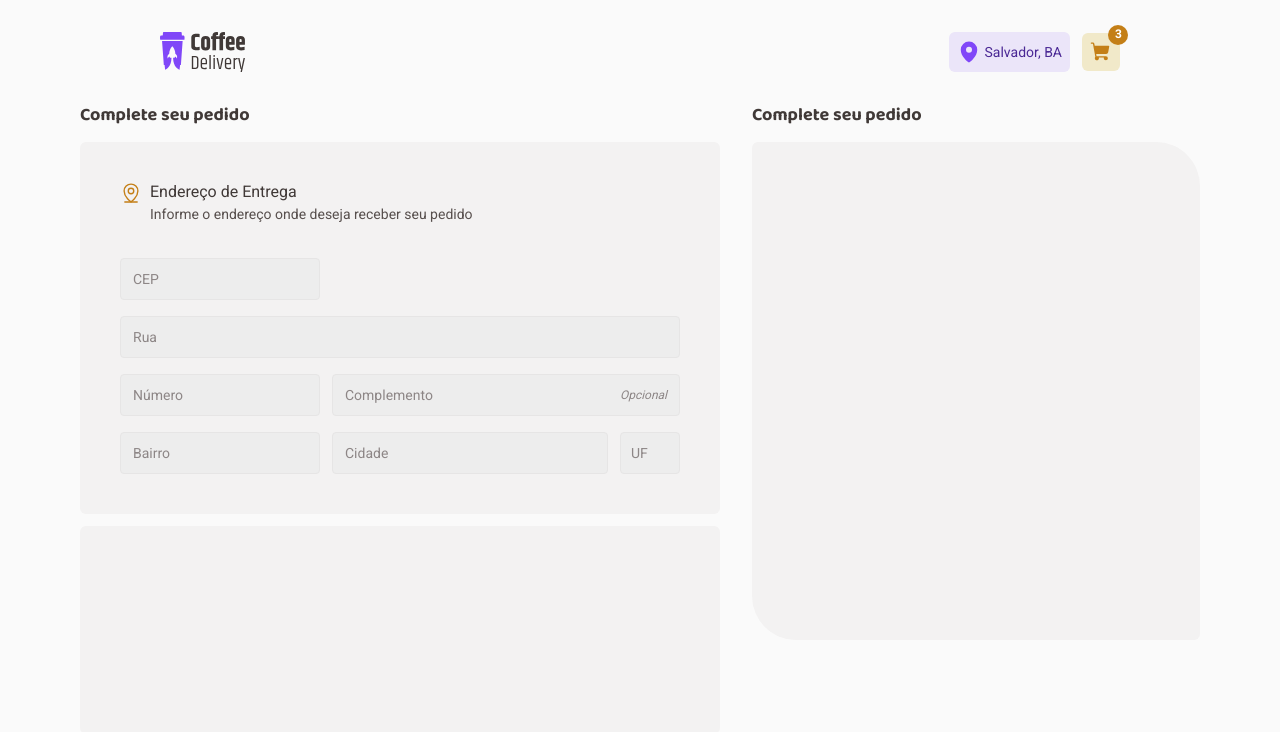
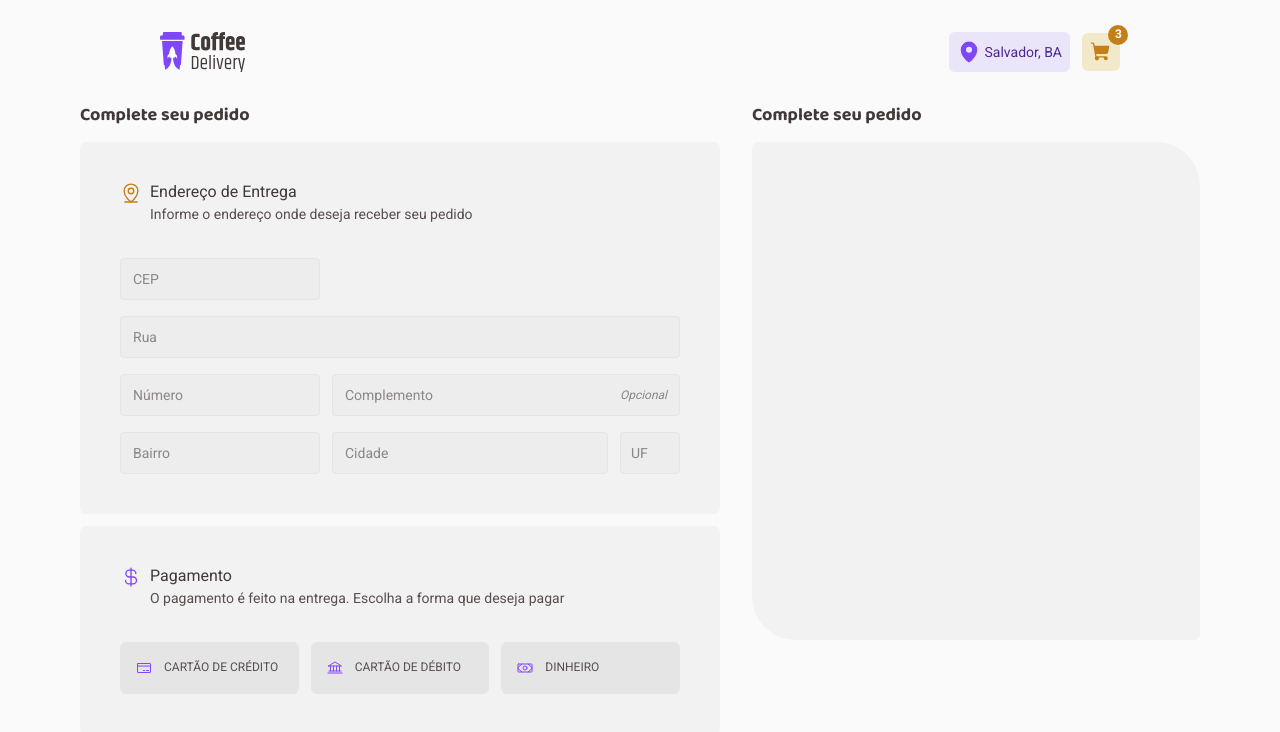
Before and after one commit to loressl/challenge-coffee-delivery, a React (Vite) app: page /checkout in a window 1280 px wide. Shown: the top 732 px of the page. Built offline with nearby package versions, Linux system fonts and the light colour scheme.

Commit message:
feat: adicionado área dos métodos de pagamento

```diff
--- a/src/pages/Checkout/components/Address/index.tsx
+++ b/src/pages/Checkout/components/Address/index.tsx
@@ -1,6 +1,8 @@
 import { AddressContainer, FormContainer, OrderedContainer, SelectedCoffesContainer } from "./styles";
-import { MapPinLine } from 'phosphor-react'
+import { Bank, CreditCard, CurrencyDollar, MapPinLine, Money } from 'phosphor-react'
 import { Input } from "../../../../components/Input";
+import { Frame } from "../Frame";
+import { ButtonPayment } from "../ButtonPayment";
 
 export function Address() {
     return (
@@ -8,13 +10,12 @@ export function Address() {
             <OrderedContainer>
                 <p>Complete seu pedido</p>
                 <div className="box-address">
-                    <div className="address-title">
-                        <MapPinLine size={22} />
-                        <div className="phrase">
-                            <span>Endereço de Entrega</span>
-                            <span>Informe o endereço onde deseja receber seu pedido</span>
-                        </div>
-                    </div>
+                    <Frame
+                        icon={<MapPinLine size={22} />}
+                        title="Endereço de Entrega"
+                        subtitle="Informe o endereço onde deseja receber seu pedido"
+                        colorIcon="yellowDark"
+                    />
                     <FormContainer>
                         <Input
                             placeholder="CEP"
@@ -52,7 +53,26 @@ export function Address() {
                     </FormContainer>
                 </div>
                 <div className="payment">
-
+                    <Frame
+                        icon={<CurrencyDollar size={22}/>}
+                        title="Pagamento"
+                        subtitle="O pagamento é feito na entrega. Escolha a forma que deseja pagar"
+                        colorIcon="purple"
+                    />
+                    <div className="paymentMethods">
+                        <ButtonPayment
+                            name="Cartão de Crédito"
+                            icon={<CreditCard size={16}/>}
+                        />
+                        <ButtonPayment
+                            name="cartão de débito"
+                            icon={<Bank size={16}/>}
+                        />
+                        <ButtonPayment
+                            name="dinheiro"
+                            icon={<Money size={16}/>}
+                        />
+                    </div>
                 </div>
             </OrderedContainer>
 
--- a/src/pages/Checkout/components/Address/styles.ts
+++ b/src/pages/Checkout/components/Address/styles.ts
@@ -33,38 +33,6 @@ export const OrderedContainer = styled.div`
     margin-bottom: 12px;
     gap: 2rem;
     padding: 40px;
-
-    & .address-title {
-      display: flex;
-      flex-direction: row;
-      width: 100%;
-      max-width: 35rem;
-      height: 2.75rem;
-      gap: 0.5rem;
-
-      svg {
-        color: ${(props) => props.theme["yellow-dark"]};
-      }
-
-      & .phrase {
-        display: flex;
-        flex-direction: column;
-
-        span:first-of-type {
-          color: ${(props) => props.theme["base-subtitle"]};
-          line-height: 1.3;
-          align-self: stretch;
-          margin-bottom: 2px;
-        }
-
-        span:nth-child(2) {
-          color: ${(props) => props.theme["base-text"]};
-          font-size: 14px;
-          line-height: 1.3;
-          align-self: stretch;
-        }
-      }
-    }
   }
 
   & .payment {
@@ -77,6 +45,13 @@ export const OrderedContainer = styled.div`
     height: 13rem;
     background: ${(props) => props.theme["base-card"]};
     border-radius: 6px;
+
+    & .paymentMethods {
+      display: flex;
+      width: 35rem;
+      flex-direction: row;
+      gap: 0.75rem;
+    }
   }
 `;
 
--- /dev/null
+++ b/src/pages/Checkout/components/ButtonPayment/index.tsx
@@ -0,0 +1,16 @@
+import { ReactElement } from "react";
+import { ButtonPaymentContainer } from "./styles";
+
+interface ButtonPaymentProps{
+    name: string
+    icon: ReactElement
+}
+
+export function ButtonPayment({name, icon}: ButtonPaymentProps) {
+    return(
+        <ButtonPaymentContainer>
+            {icon}
+            {name}
+        </ButtonPaymentContainer>
+    )
+}
--- /dev/null
+++ b/src/pages/Checkout/components/ButtonPayment/styles.ts
@@ -0,0 +1,34 @@
+import styled from "styled-components";
+
+export const ButtonPaymentContainer = styled.button`
+  display: flex;
+  width: 11.167rem;
+  flex-direction: row;
+  align-items: center;
+  padding: 1rem;
+  gap: 0.75rem;
+  border-radius: 6px;
+  background: ${(props) => props.theme["base-button"]};
+  cursor: pointer;
+  transition: 0.2s;
+
+  font-size: 0.75rem;
+  line-height: 1.6;
+  text-transform: uppercase;
+  color: ${(props) => props.theme["base-text"]};
+
+  svg {
+    color: ${(props) => props.theme.purple};
+  }
+
+  &:hover {
+    background: ${(props) => props.theme["base-hover"]};
+  }
+
+  &:focus{
+    border: 1px solid ${props=> props.theme.purple};
+    background: ${props => props.theme["purple-light"]};
+    box-shadow: 0 0 0 1px ${(props) => props.theme.purple};
+  }
+
+`;
--- /dev/null
+++ b/src/pages/Checkout/components/Frame/index.tsx
@@ -0,0 +1,21 @@
+import { ReactElement } from "react";
+import { FrameContainer } from "./styles";
+
+interface FrameProps {
+    icon: ReactElement
+    title: string
+    subtitle: string
+    colorIcon: "yellowDark" | "purple"
+}
+
+export function Frame({icon, title, subtitle, colorIcon}: FrameProps) {
+    return (
+        <FrameContainer colorIcon={colorIcon}>
+            {icon}
+            <div className="phrase">
+                <span>{title}</span>
+                <span>{subtitle}</span>
+            </div>
+        </FrameContainer>
+    )
+}
--- /dev/null
+++ b/src/pages/Checkout/components/Frame/styles.ts
@@ -0,0 +1,42 @@
+import styled from "styled-components";
+
+export const COLOR_ICON ={
+  yellowDark: "yellow-dark",
+  purple: "purple"
+} as const
+
+interface FrameContainerProps {
+  colorIcon: keyof typeof COLOR_ICON
+}
+
+export const FrameContainer = styled.div<FrameContainerProps>`
+  display: flex;
+  flex-direction: row;
+  width: 100%;
+  max-width: 35rem;
+  height: 2.75rem;
+  gap: 0.5rem;
+
+  svg {
+    color: ${(props) => props.theme[COLOR_ICON[props.colorIcon]]};
+  }
+
+  & .phrase {
+    display: flex;
+    flex-direction: column;
+
+    span:first-of-type {
+      color: ${(props) => props.theme["base-subtitle"]};
+      line-height: 1.3;
+      align-self: stretch;
+      margin-bottom: 2px;
+    }
+
+    span:nth-child(2) {
+      color: ${(props) => props.theme["base-text"]};
+      font-size: 14px;
+      line-height: 1.3;
+      align-self: stretch;
+    }
+  }
+`;
--- a/src/pages/Home/components/Item/styles.ts
+++ b/src/pages/Home/components/Item/styles.ts
@@ -8,11 +8,11 @@ export const COLOR_BACKGROUND ={
 } as const
 
 
-interface ItemContainer {
+interface ItemContainerProps {
     colorBackgroundIcon: keyof typeof COLOR_BACKGROUND
 }
 
-export const ItemContainer = styled.div<ItemContainer>`
+export const ItemContainer = styled.div<ItemContainerProps>`
   display: flex;
   height: 2rem;
   align-items: center;
```
